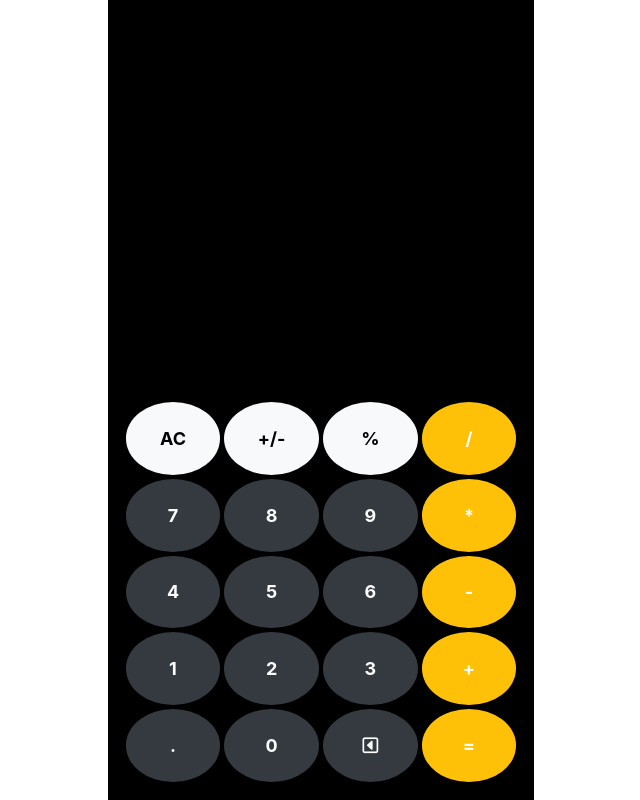
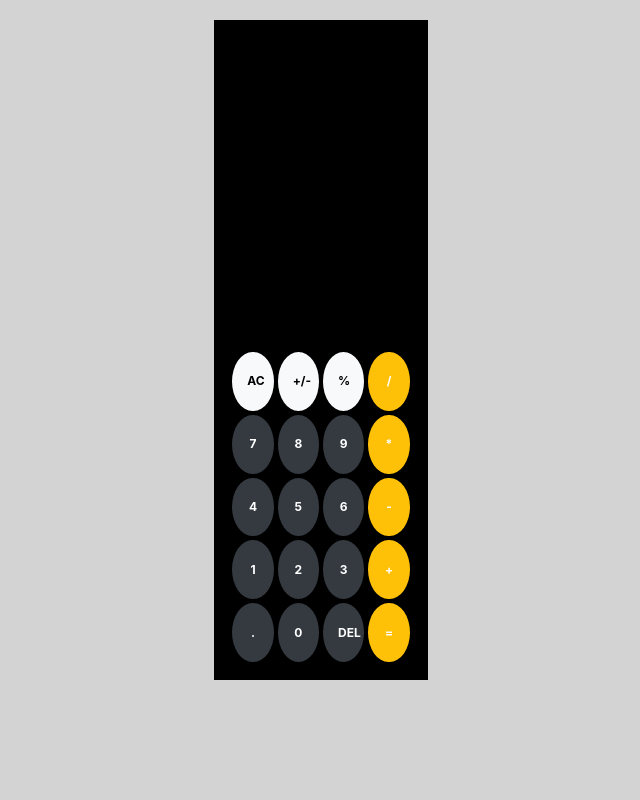
Before and after one commit to fateme-atsh/calculator, a plain HTML site: page index.html in a window 1280 px wide. Shown: the whole page, without its empty margins (319-959 px from the left). Drawn offline with nearby package versions, Linux system fonts and the light colour scheme.

Commit message:
fix responsive UI

```diff
--- a/assets/css/main.css
+++ b/assets/css/main.css
@@ -2,10 +2,18 @@
     body {
         display: block;
         overflow-y: auto;
+        background-color: lightgray;
         max-width: 100vw;
         height: 100vh;
         padding: 0;
-        margin: 0;
+        margin: auto;
+    }
+
+    @media screen and (min-width: 769px) {
+        body {
+            height: 85vh;
+            padding-top: 20px;
+        }
     }
 
     .calculator {
@@ -21,8 +29,8 @@
 
     button {
         border: black solid 2px;
-        border-radius: 100%;
-        font-size: 18px;
+        border-radius: 50%;
+        font-size: 12px;
         font-weight: bold;
         text-align: center;
     }
--- a/index.html
+++ b/index.html
@@ -11,7 +11,7 @@
 
     <body>
         <div class="d-flex justify-content-center align-items-center h-100">
-            <div class="calculator col-12 col-md-6 col-lg-4 p-3 h-100">
+            <div class="calculator col-12 col-sm-8 col-md-6 col-lg-3 col-xl-2 p-3 h-100">
                 <input type="text" id="screen" class="w-100 h-50"></input>
                 <div class="d-flex flex-column h-50">
                     <div class="h-25">
@@ -19,34 +19,34 @@
                             <button class="col-3 bg-light" onclick="clr()">AC</button>
                             <button class="col-3 bg-light" onclick="sign()">+/-</button>
                             <button class="col-3 bg-light" onclick="percentage()" value="%">%</button>
-                            <button class="col-3 bg-warning text-white" onclick="display(this.value)"
+                            <button class="col-3 bg-warning text-white " onclick="display(this.value)"
                                 value="/">/</button>
                         </div>
                     </div>
                     <div class="h-25">
                         <div class="row m-0 h-100">
-                            <button class="col-3 bg-dark text-white" onclick="display(this.value)" value="7">7</button>
-                            <button class="col-3 bg-dark text-white" onclick="display(this.value)" value="8">8</button>
-                            <button class="col-3 bg-dark text-white" onclick="display(this.value)" value="9">9</button>
-                            <button class="col-3 bg-warning text-white" onclick="display(this.value)"
+                            <button class="col-3 bg-dark text-white " onclick="display(this.value)" value="7">7</button>
+                            <button class="col-3 bg-dark text-white " onclick="display(this.value)" value="8">8</button>
+                            <button class="col-3 bg-dark text-white " onclick="display(this.value)" value="9">9</button>
+                            <button class="col-3 bg-warning text-white " onclick="display(this.value)"
                                 value="*">*</button>
                         </div>
                     </div>
                     <div class="h-25">
                         <div class="row m-0 h-100">
-                            <button class="col-3 bg-dark text-white" onclick="display(this.value)" value="4">4</button>
-                            <button class="col-3 bg-dark text-white" onclick="display(this.value)" value="5">5</button>
-                            <button class="col-3 bg-dark text-white" onclick="display(this.value)" value="6">6</button>
+                            <button class="col-3 bg-dark text-white " onclick="display(this.value)" value="4">4</button>
+                            <button class="col-3 bg-dark text-white " onclick="display(this.value)" value="5">5</button>
+                            <button class="col-3 bg-dark text-white " onclick="display(this.value)" value="6">6</button>
                             <button class="col-3 bg-warning text-white " onclick="display(this.value)"
                                 value="-">-</button>
                         </div>
                     </div>
                     <div class="h-25">
                         <div class="row m-0 h-100">
-                            <button class="col-3 bg-dark text-white" onclick="display(this.value)" value="1">1</button>
-                            <button class="col-3 bg-dark text-white" onclick="display(this.value)" value="2">2</button>
-                            <button class="col-3 bg-dark text-white" onclick="display(this.value)" value="3">3</button>
-                            <button class="col-3 bg-warning text-white" onclick="display(this.value)"
+                            <button class="col-3 bg-dark text-white " onclick="display(this.value)" value="1">1</button>
+                            <button class="col-3 bg-dark text-white " onclick="display(this.value)" value="2">2</button>
+                            <button class="col-3 bg-dark text-white " onclick="display(this.value)" value="3">3</button>
+                            <button class="col-3 bg-warning text-white " onclick="display(this.value)"
                                 value="+">+</button>
                         </div>
                     </div>
@@ -56,9 +56,7 @@
                                 value=".">.</button>
                             <button class="col-3 bg-dark text-white zero" onclick="display(this.value)"
                                 value="0">0</button>
-                            <button class="col-3 bg-dark text-white dot">
-                                <i class="fa fa-toggle-left"></i>
-                            </button>
+                            <button class="col-3 bg-dark text-white delete">DEL</button>
                             <button class="col-3 bg-warning text-white equal" onclick="solve()">=</button>
                         </div>
                     </div>
```
